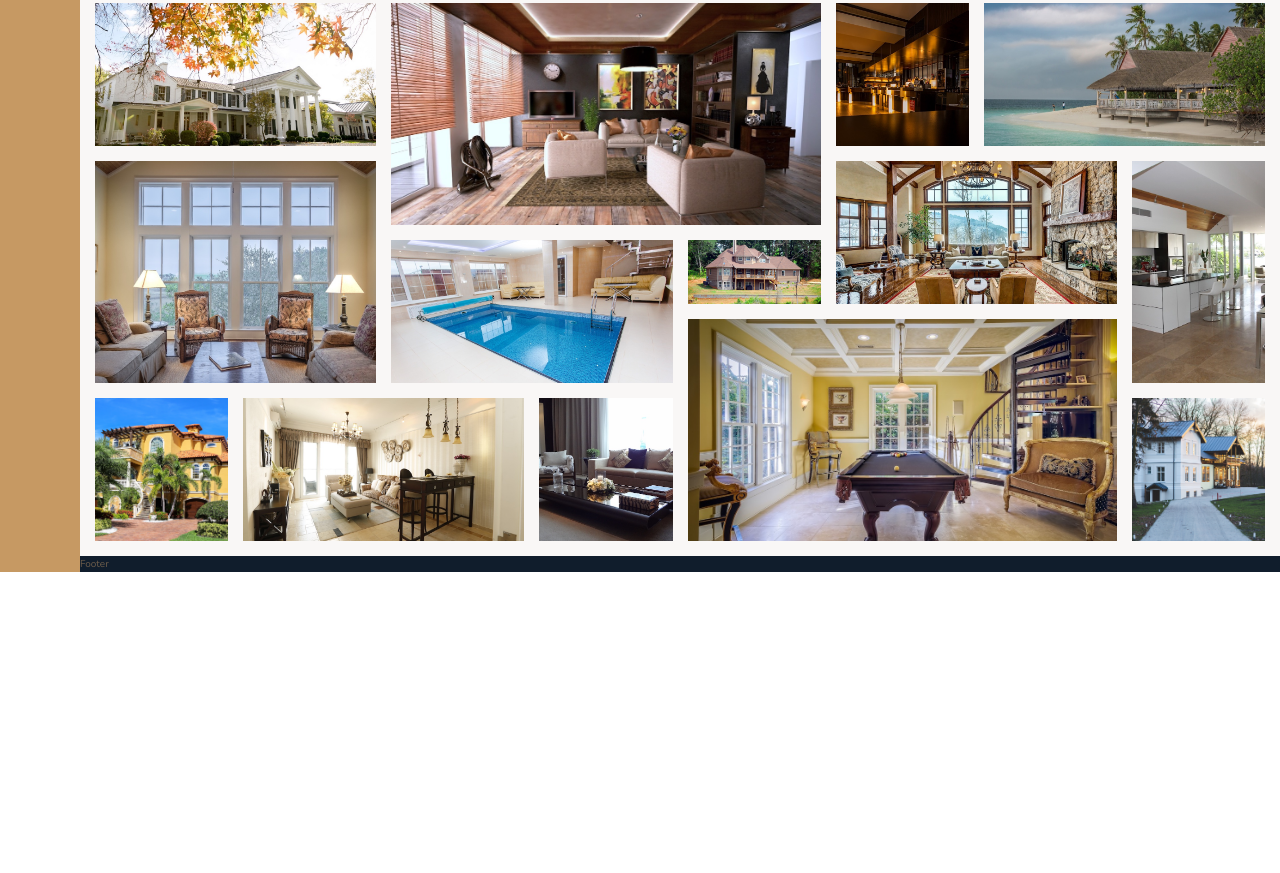
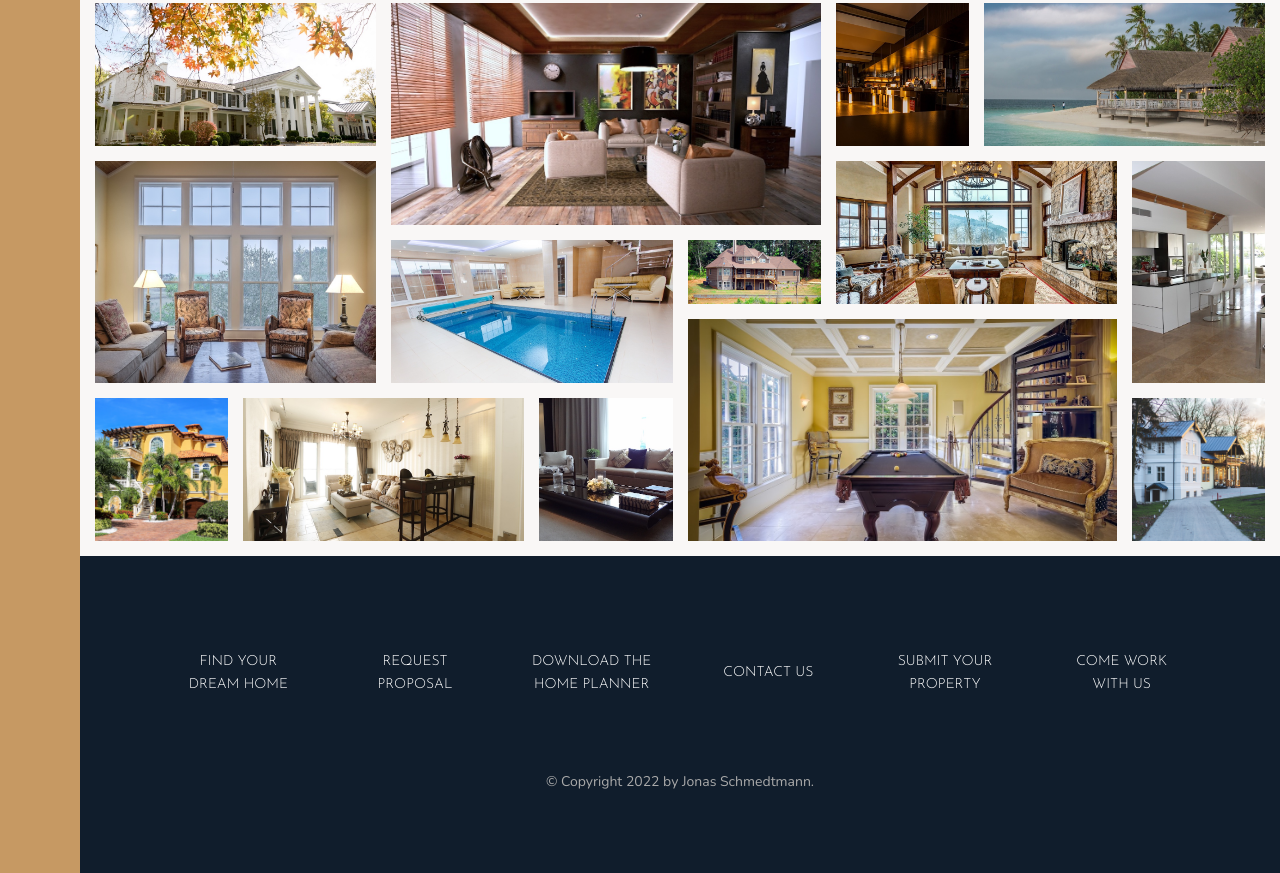
Before and after one commit to AdoDragicevic/Nexter, a website: page index.html in a window 1280 px wide. Shown: the part 3084-3957 px from the top of the page. Before the commit the page ends 3656 px from the top, so only its background shows below. Drawn offline with nearby package versions, Linux system fonts and the light colour scheme.

Commit message:
add footer

```diff
--- a/index.html
+++ b/index.html
@@ -388,7 +388,29 @@
         </section>
 
         <footer class="footer">
-                Footer
+            <ul class="nav">
+                <li class="nav__item">
+                    <a href="#" class="nav__link">Find your dream home</a>
+                </li>
+                <li class="nav__item">
+                    <a href="#" class="nav__link">Request proposal</a>
+                </li>
+                <li class="nav__item">
+                    <a href="#" class="nav__link">Download the home planner</a>
+                </li>
+                <li class="nav__item">
+                    <a href="#" class="nav__link">Contact Us</a>
+                </li>
+                <li class="nav__item">
+                    <a href="#" class="nav__link">Submit your property</a>
+                </li>
+                <li class="nav__item">
+                    <a href="#" class="nav__link">Come work with us</a>
+                </li>
+            </ul>
+            <p class="copyright">
+                &copy; Copyright 2022 by Jonas Schmedtmann.
+            </p>
         </footer>
 
     </body>
--- a/sass/_footer.scss
+++ b/sass/_footer.scss
@@ -2,4 +2,43 @@
   grid-column: full-start / full-end;
 
   background-color: $color-secondary;
+  padding: 8rem;
 }
+
+.nav {
+  display: grid;
+  gap: 2rem;
+  grid-template-columns: repeat(auto-fit, minmax(15rem, 1fr));
+  align-items: center;
+
+  list-style: none;
+
+  &__link:link,
+  &__link:visited {
+    font-size: 1.4rem;
+    color: #fff;
+    text-decoration: none;
+    font-family: $font-display;
+    text-transform: uppercase;
+    text-align: center;
+    padding: 1.5rem;
+    display: block;
+    transition: all .2s;
+
+    &:hover,
+    &:active {
+      background-color: rgba(#fff, .05);
+      transform: translateY(-3px);
+    }
+
+  }
+}
+
+.copyright {
+  font-size: 1.4rem;
+  color: $color-grey-light-2;
+  margin-top: 6rem;
+  margin-right: auto;
+  margin-left: auto;
+  text-align: center;
+}
```
Also changed, not shown: css/style.css.
